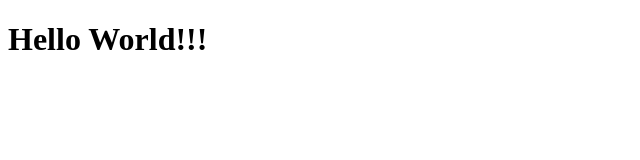
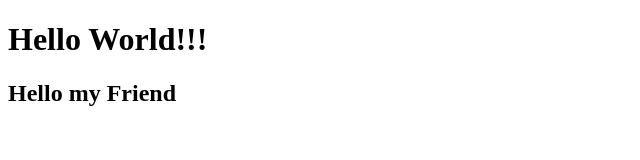
Before and after one commit to mak31415/testGithub, a plain HTML site: page index.html in a window 1280 px wide. Shown: the whole page, without its empty margins (0-640 px from the left). Drawn offline with Linux system fonts and the light colour scheme.

Commit message:
First commit

```diff
--- a/index.html
+++ b/index.html
@@ -7,5 +7,6 @@
 </head>
 <body>
   <h1>Hello World!!!</h1>
+  <h2>Hello my Friend</h2>
 </body>
 </html>
```
